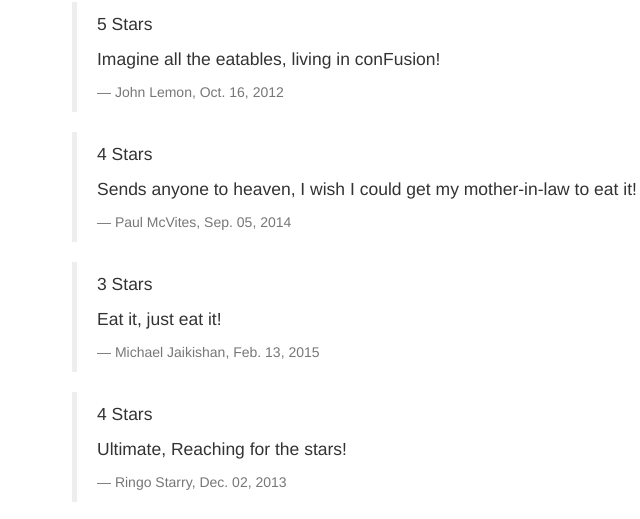
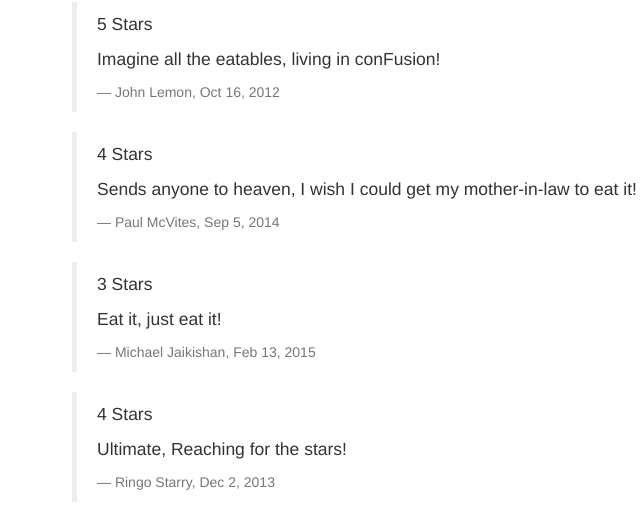
Before and after one commit to proxygen/coursera-angular-js, a website: page conFusion/app/dishdetail.html in a window 1280 px wide. Shown: the part 264-783 px from the top of the page, 108-748 px from the left. Drawn offline with Linux system fonts and the light colour scheme.

Commit message:
Simplified the data format

```diff
--- a/conFusion/app/dishdetail.html
+++ b/conFusion/app/dishdetail.html
@@ -50,7 +50,7 @@
                 <blockquote ng-repeat="comment in ddCtrl.dish.comments | orderBy:ddCtrl.sortingPredicate">
                     <p>{{comment.rating}} Stars</p>
                     <p>{{comment.comment}}</p>
-                    <footer>{{comment.author}}, {{comment.date | date : "MMM. dd, yyyy"}}</footer>
+                    <footer>{{comment.author}}, {{comment.date | date : 'mediumDate'}}</footer>
                 </blockquote>
             </div>
         </div>
```
